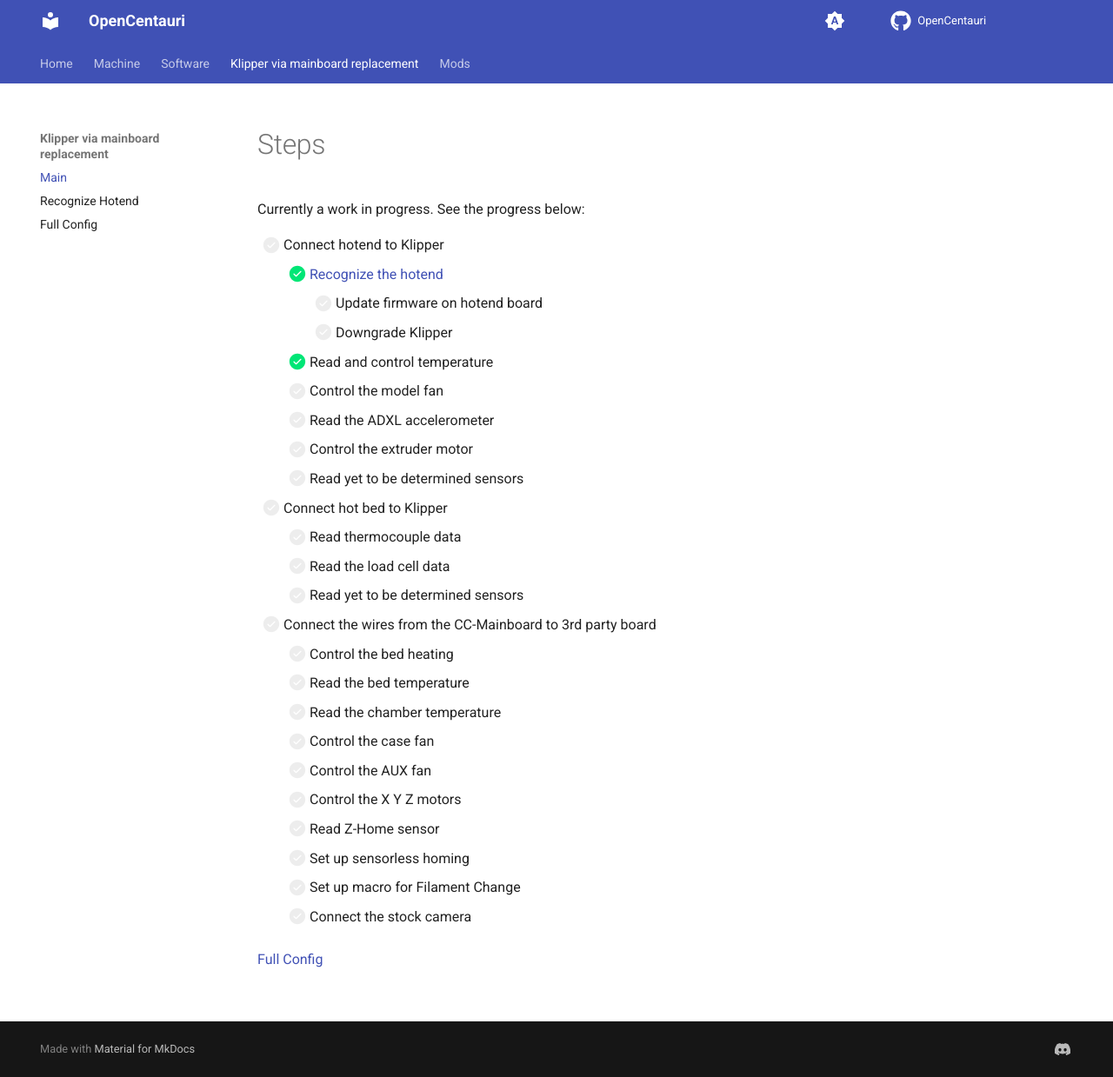
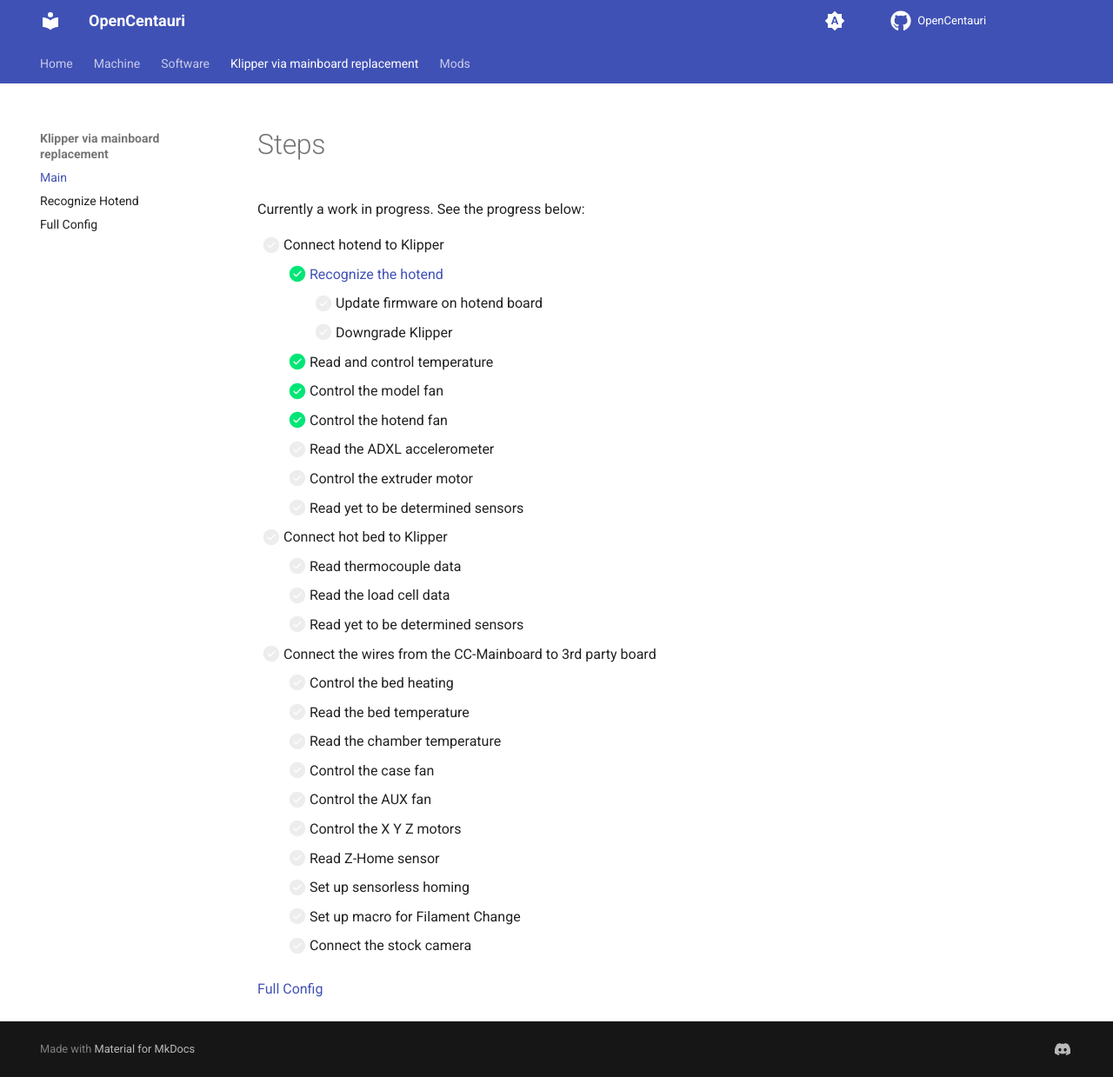
Before and after one commit to suchmememanyskill/OpenCentauri, an MkDocs documentation site: the page built from docs/klipper-via-mainboard-replacement/index.md, in a window 1280 px wide and 1239 px high. Shown: the whole window at 87% size. Built offline with MkDocs 1.6.1 and Material for MkDocs 9.7.7, drawn with Linux system fonts in a browser that asks for light colours; comment, search, counter and statistics services are not loaded.

Commit message:
More things checked off

```diff
--- a/docs/klipper-via-mainboard-replacement/index.md
+++ b/docs/klipper-via-mainboard-replacement/index.md
@@ -7,7 +7,8 @@
         - [ ] Update firmware on hotend board
         - [ ] Downgrade Klipper
     - [x] Read and control temperature
-    - [ ] Control the model fan
+    - [x] Control the model fan
+    - [X] Control the hotend fan
     - [ ] Read the ADXL accelerometer
     - [ ] Control the extruder motor
     - [ ] Read yet to be determined sensors
```
